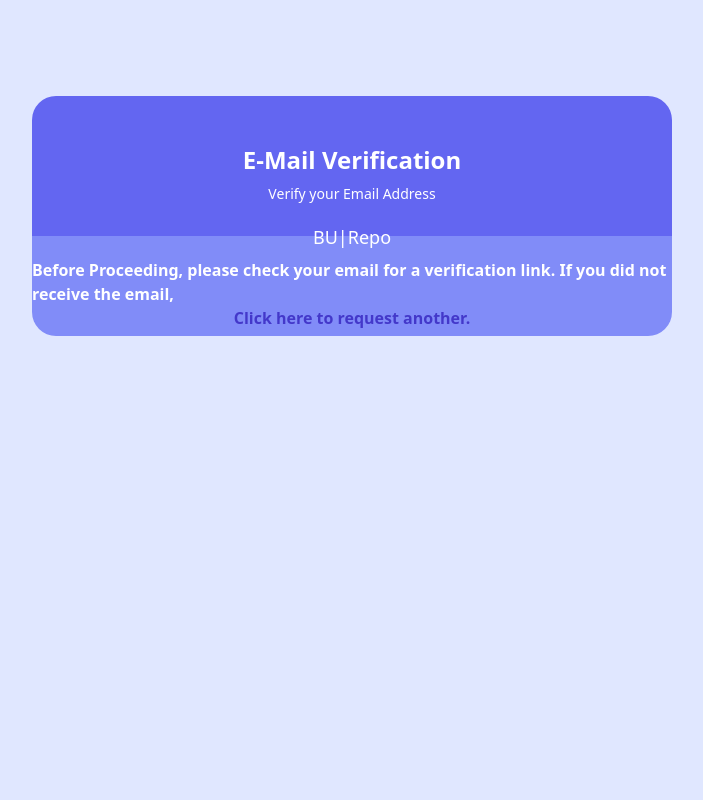
After one commit to Ninioluwa/Project_Repository, a Django app: template templates/registration/verifyemail.html in a window 1280 px wide. The commit adds this page. Shown: the whole page, without its empty margins (288-991 px from the left). Run offline with Django 4.2, Linux system fonts and the light colour scheme; the template is opened without the code that fills it, so the values that code supplies are empty; some libraries are stand-ins or nearby versions.

Commit message:
Styled email verification page

```diff
--- a/templates/logout.html
+++ b/templates/logout.html
@@ -4,7 +4,7 @@
 <head>
     <meta charset="UTF-8" />
     <meta name="viewport" content="width=device-width, initial-scale=1.0">
-    <title>Homepage</title>
+    <title>Logout</title>
     <link rel="stylesheet" href="{% static '/css/style.css' %}">
 </head>
     <body>
--- /dev/null
+++ b/templates/registration/verifyemail.html
@@ -0,0 +1,37 @@
+<!DOCTYPE html>
+<html lang="en">
+<head>
+    <meta charset="UTF-8">
+    <meta http-equiv="X-UA-Compatible" content="IE=edge">
+    <meta name="viewport" content="width=device-width, initial-scale=1.0">
+    <title>Verify Email</title>
+    <link rel="stylesheet" href="https://cdnjs.cloudflare.com/ajax/libs/tailwindcss/2.0.2/tailwind.min.css">
+</head>
+<body>
+        <div class="bg-indigo-100 h-screen flex justify-center">
+            <div class="bg-indigo-500 w-1/2 h-1/4 rounded-3xl mt-24">
+                <div>
+                    <h3 class="mt-12 text-2xl font-bold text-white flex justify-center">E-Mail Verification</h3>
+                    <p class="mt-2 text-sm text-white flex justify-center">Verify your Email Address</p>
+                    <div class="flex justify-center">
+                        <p class="absolute mt-6 text-white text-lg leading-none text-white select-none">BU|Repo</p>
+                    </div>
+
+                </div>
+                <div class="bg-indigo-400 w-full h-1/2 mt-8 rounded-b-3xl font-bold text-white flex justify-center items-center">
+                    <div>
+                       <!--
+                            <p class="font-bold text-white flex justify-center items-center text-xl leading-none text-white select-none">BU|Repo</p>
+                       -->
+                        <p class="pt-4">Before Proceeding, please check your email for a verification link. If you did not receive the email, <br>
+                            <a href="#" class="text-indigo-700 flex justify-center hover:underline">Click here to request another.</a>
+                        </p>
+                    </div>
+
+
+                </div>
+
+            </div>
+        </div>
+</body>
+</html>
```
